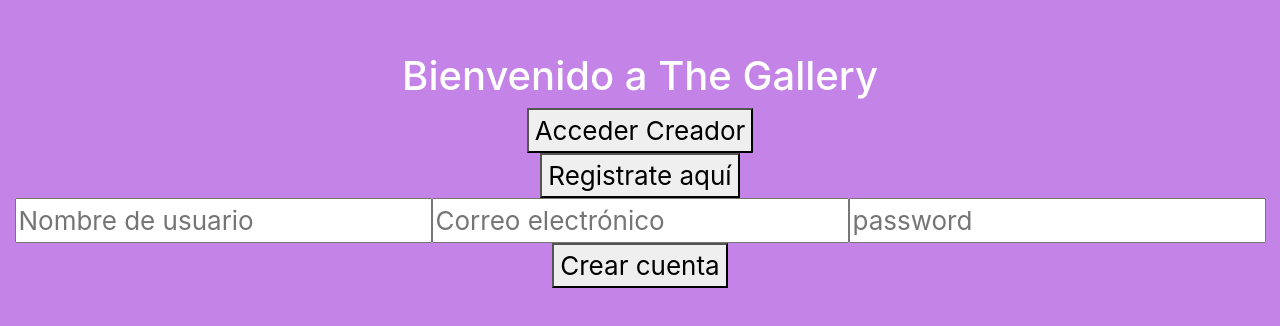
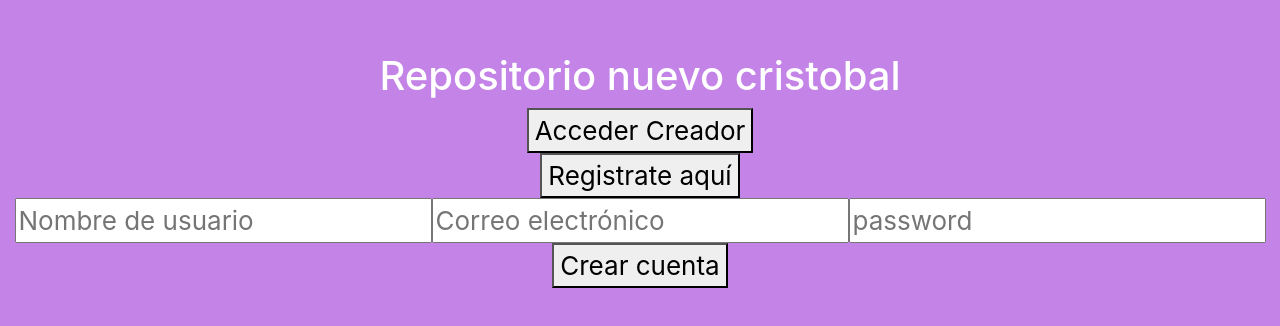
Before and after one commit to Crztbl/TheGallery-Crist-bal, a React (Create React App) app: page / in a window 1280 px wide. Shown: the part 230-556 px from the top of the page. Built offline with nearby package versions, Linux system fonts and the light colour scheme.

Commit message:
Update App.js
Verificación funcionamiento repositorio nuevo

```diff
--- a/src/App.js
+++ b/src/App.js
@@ -11,7 +11,7 @@ function App() {
     <router>
     <div className="App">
       <header className="App-header">
-        <h1 className='titular'>Bienvenido a The Gallery</h1>
+        <h1 className='titular'>Repositorio nuevo cristobal</h1>
         <button className='boton_creador'>Acceder Creador</button>
         <button className='boton_registrarse'>Registrate aquí</button>
         <Register/>
```
